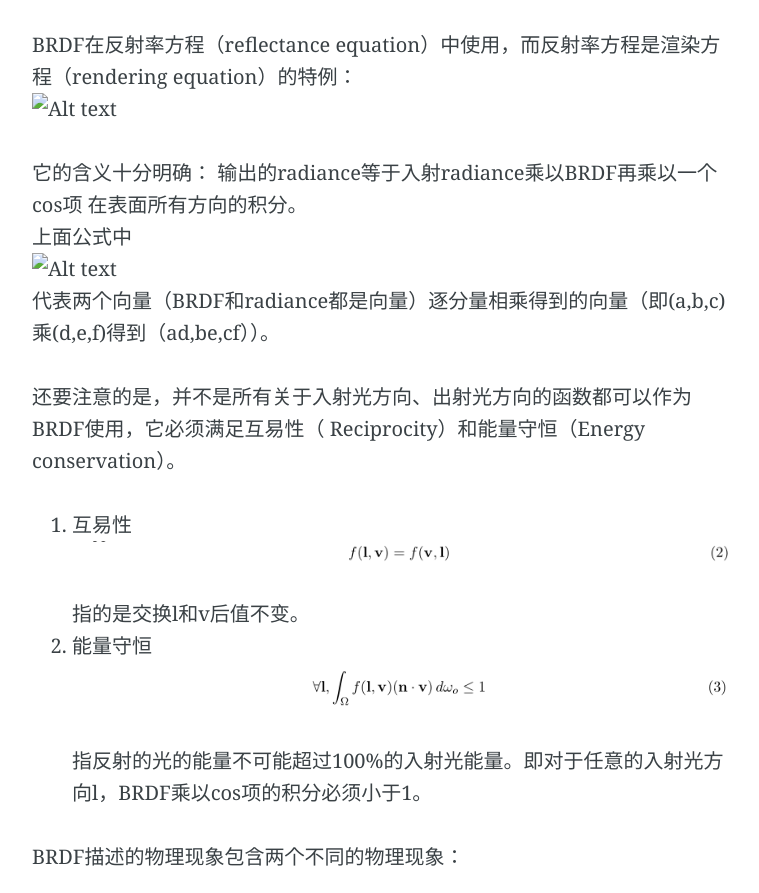
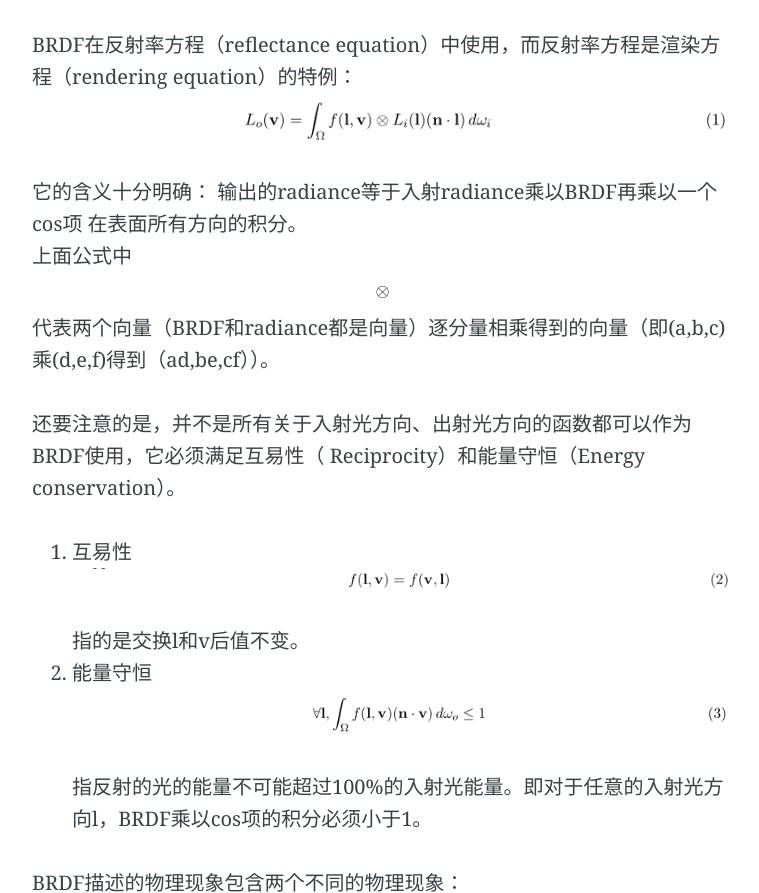
Before and after one commit to gdRender/gdrender.github.com, a plain HTML site: page 2016/03/04/BSDF数学/index.html in a window 1280 px wide. Shown: the part 3267-4160 px from the top of the page, without its empty margins (258-1017 px from the left). Drawn offline with nearby package versions, Linux system fonts and the light colour scheme; some packages are replaced by stand-ins of ours; files whose address does not match are found by name.

Commit message:
Site updated: 2016-03-16 16:05:53

```diff
--- a/2016/03/04/BSDF数学/index.html
+++ b/2016/03/04/BSDF数学/index.html
@@ -57,7 +57,7 @@
 <blockquote>
 <p>解释：每个点或者向量使用极坐标表示的话需要3个参数$\rho,\theta,\phi$,而这里由于是单位向量，因此长度为1，故使用2个参数就可以描述。</p>
 </blockquote>
-<p>故对于各向同性的BRDF（将l和v沿着法线n旋转，BRDF保持不变）需要3个参数（$\theta_i,\theta_o,\phi$,$phi是\vec l 和 \vec v 投影的夹角$）;<br>对于各向异性的BRDF，需要5个参数（$\theta_i,\theta_o,\phi,\phi_i,\phi_o$）。<br><img src="/../../../../img/1456405729101.png" alt="Alt text"></p>
+<p>故对于各向同性的BRDF（将l和v沿着法线n旋转，BRDF保持不变）需要3个参数（$\theta_i,\theta_o,\phi$,$phi是\vec l 和 \vec v 投影的夹角$）;<br>对于各向异性的BRDF，需要5个参数（$\theta_i,\theta_o,\phi,\phi_i,\phi_o$）。<br><img src="/img/1456405729101.png" alt="Alt text"></p>
 <p>实践中，计算给定BRDF需要的参数从1个到5个不等，常见的一些角见Figure 19：<br><img src="/./1456405781843.png" alt="Alt text"></p>
 <p>原则上讲，BRDF要求light和view都在表面上方（BRDF仅仅处理表面的反射，透射依靠BTDF来描述或者BSDF（包含BRDF和BTDF）），也就是说，$\vec n \cdot \vec l 和 \vec n \cdot \vec v$ 都必须大于0。</p>
 <p>避免背向表面（指出射光和入射光不在平面一侧）的光的方法：仅考虑正向的入射光或者将背向光的贡献值设置为0。 理论上，背向光是不可能发生的，但是，由于顶点处法线会进行插值和法线映射（游戏中），这样就会导致背向光的发生。<br>简单的，可以将$\vec n \cdot \vec v$ 截取到0（若为负值的话）。</p>
@@ -67,8 +67,8 @@
 <li>给定一个观察方向，BRDF给出了每个入射光在给定出射光的相对分布。</li>
 </ol>
 <p>BRDF是光谱量（波长函数）。理论上，BRDF的输入输出都应该增加波长，而这会增加BRDF的维数。 然而，实践中，不同波长的光是不相干的（没有干涉），因此我们简单的任务BRDF是谱值的函数（即给BRDF乘以一个谱值）。 工业界的着色中，意味着一个用RGB值表示的BRDF乘以一个RGB 颜色值。</p>
-<p>BRDF在反射率方程（reflectance equation）中使用，而反射率方程是渲染方程（rendering equation）的特例：<br>    <img src="/./1456407303592.png" alt="Alt text"></p>
-<p>它的含义十分明确： 输出的radiance等于入射radiance乘以BRDF再乘以一个cos项 在表面所有方向的积分。<br>上面公式中<img src="/./1456407445251.png" alt="Alt text"> 代表两个向量（BRDF和radiance都是向量）逐分量相乘得到的向量（即(a,b,c)乘(d,e,f)得到（ad,be,cf））。</p>
+<p>BRDF在反射率方程（reflectance equation）中使用，而反射率方程是渲染方程（rendering equation）的特例：<br>    <img src="/img/1456407303592.png" alt="Alt text"></p>
+<p>它的含义十分明确： 输出的radiance等于入射radiance乘以BRDF再乘以一个cos项 在表面所有方向的积分。<br>上面公式中<img src="/img/1456407445251.png" alt="Alt text"> 代表两个向量（BRDF和radiance都是向量）逐分量相乘得到的向量（即(a,b,c)乘(d,e,f)得到（ad,be,cf））。</p>
 <p>还要注意的是，并不是所有关于入射光方向、出射光方向的函数都可以作为BRDF使用，它必须满足互易性（ Reciprocity）和能量守恒（Energy conservation）。</p>
 <ol>
 <li>互易性<br> <img src="/./1456407745369.png" alt="Alt text"><br> 指的是交换l和v后值不变。</li>
```
